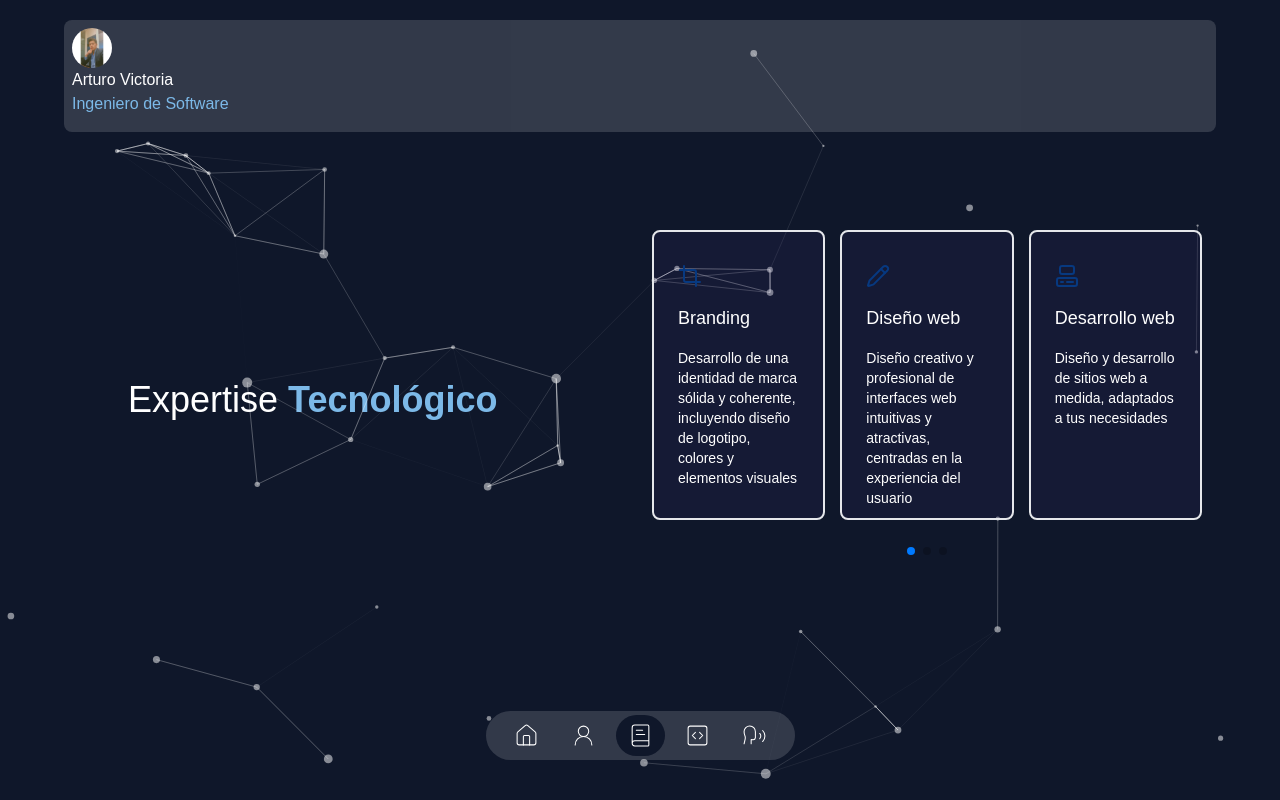
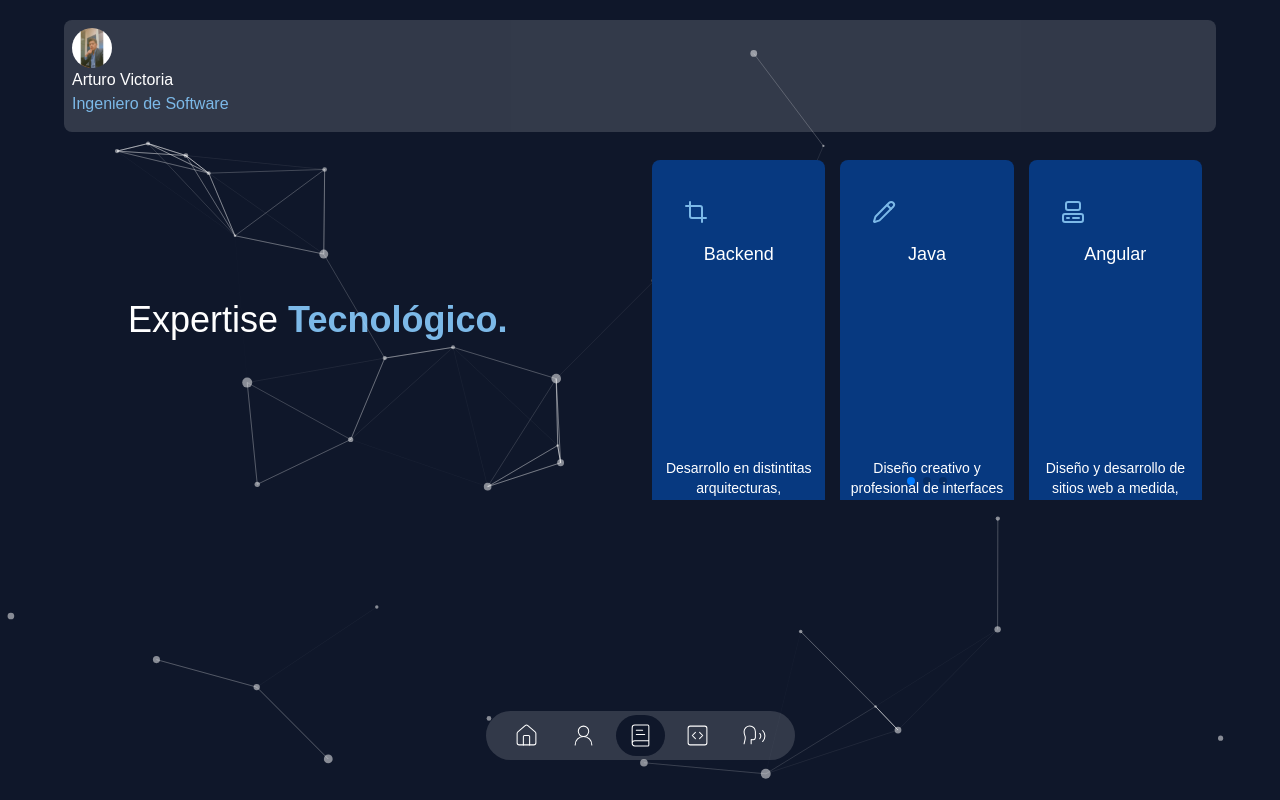
Before and after one commit to wolfdev07/aw-landing, a Next.js app: page /services in a window 1280 px wide. Built offline with nearby package versions, Linux system fonts and the light colour scheme; grey boxes are pictures that could not be loaded.

Commit message:
Save state

```diff
--- a/app/(routes)/services/page.tsx
+++ b/app/(routes)/services/page.tsx
@@ -1,6 +1,6 @@
 import TransitionPage from "@/components/transition-page";
 import CoverParticles from "@/components/cover-particles";
-import HeaderMinimal from "@/components/header-minimal";
+import ContainerComponent from "@/components/container";
 import SliderServices from "@/components/slider-services";
 
 
@@ -9,13 +9,11 @@ const ServicesPage = () => {
         <>
             <CoverParticles />
             <TransitionPage />
-            <HeaderMinimal />
-
-            <div className="grid items-center justify-center h-screen max-w-5xl gap-6 mx-auto md:grid-cols-2">
+            <ContainerComponent>
+                <div className="grid items-center justify-center max-w-5xl gap-6 mx-auto md:grid-cols-2">
                     <div className="max-w-[450px]">
 
-                    <h1 className="text-2xl leading-tight text-center md:text-left md:text-4xl">Expertise <span className="font-bold text-primary"> Tecnológico</span></h1>
-
+                        <h1 className="text-2xl leading-tight text-center md:text-left md:text-4xl md:mb-5">Expertise <span className="font-bold text-primary"> Tecnológico.</span></h1>
                     </div>
 
                     {/* SLIDER */}
@@ -23,6 +21,7 @@ const ServicesPage = () => {
                         <SliderServices />
                     </div>
                 </div>
+            </ContainerComponent>
         </>
     );
 }
--- a/components/slider-services.tsx
+++ b/components/slider-services.tsx
@@ -32,11 +32,16 @@ const SliderServices = () => {
 
             {serviceData.map((item, index) => (
                 <SwiperSlide key={index} >
-                    <div className="flex px-6 py-8 h-auto md:h-[290px] rounded-lg cursor-pointer bg-[rgba(65,47,123,0.15)] sm:flex-col gap-x-6 sm:gap-x-0 group hover:bg-[rgba(89,65,169,0.15)] transition-all duration-300 hover:border-secondary border-2">
-                        <div className="mb-4 text-4xl text-secondary">{item.icon}</div>
-                        <div>
+                    <div className='bg-secondary rounded-lg p-2 justify-content-center text-center'>
+                        <div className="flex px-6 md:py-8 h-max md:h-[290px] cursor-pointer sm:flex-col gap-x-6 sm:gap-x-0 group hover:bg-[rgba(89,65,169,0.15)] transition-all duration-300 hover:border-secondary border-primary">
+                            <div className="mb-4 text-4xl text-primary">{item.icon}</div>
                             <h3 className="mb-4 text-lg">{item.title}</h3>
-                            <p className="text-sm">{item.description}</p>
+                        </div>
+                        <p className="text-sm mb-4">{item.description}</p>
+                        <div className='grid grid-cols-4 items-top gap-2 mb-1'>
+                                {item.img?.map((img, index) => (
+                                    <img key={index} src={img} className='w-20'/>
+                                ))}
                         </div>
                     </div>
                 </SwiperSlide>
--- a/data.tsx
+++ b/data.tsx
@@ -113,22 +113,27 @@ export const dataCounter = [
 export const serviceData = [
     {
         icon: <Crop />,
-        title: "Branding",
-        description: "Desarrollo de una identidad de marca sólida y coherente, incluyendo diseño de logotipo, colores y elementos visuales",
+        title: "Backend",
+        description: "Desarrollo en distintitas arquitecturas, especialista en Microservicios y MVC",
+        img: [
+            "https://www.python.org/static/community_logos/python-logo-master-v3-TM-flattened.png",
+            "https://www.tutofox.com/wp-content/uploads/2023/04/drf-logo2.png",
+            "https://media.licdn.com/dms/image/v2/C4E12AQHLrixLtKBLiw/article-cover_image-shrink_600_2000/article-cover_image-shrink_600_2000/0/1636571568950?e=2147483647&v=beta&t=PYGAQcP_EAryhqTnojfvgp6nBlClRnoggyAmZCZoYT0"
+        ]
     },
     {
         icon: <Pencil />,
-        title: "Diseño web",
+        title: "Java",
         description: "Diseño creativo y profesional de interfaces web intuitivas y atractivas, centradas en la experiencia del usuario",
     },
     {
         icon: <Computer />,
-        title: "Desarrollo web",
+        title: "Angular",
         description: "Diseño y desarrollo de sitios web a medida, adaptados a tus necesidades",
     },
     {
         icon: <Book />,
-        title: "Copywriting",
+        title: "C++",
         description: "Creación de contenido persuasivo y atractivo que capta la atención de tu audiencia",
     },
     {
```
Lines whose indentation alone changed are shown as unchanged.
